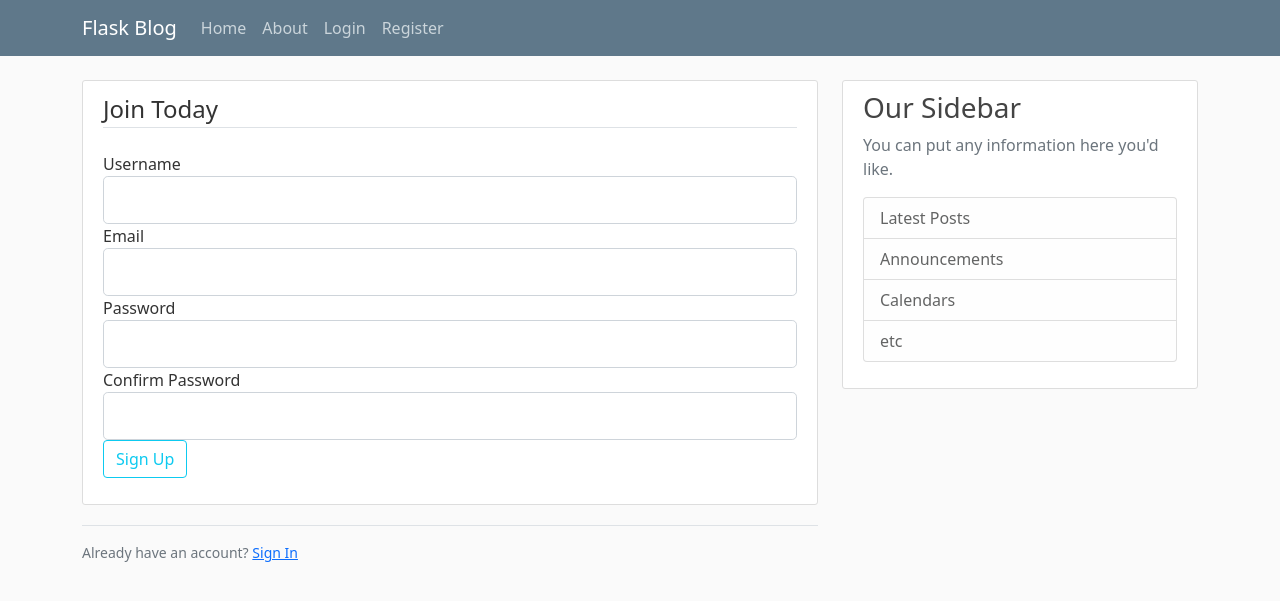
After one commit to reshaniflorent/programimiAvancuar, a Flask app: page /register in a window 1280 px wide. The commit adds this page. Shown: the top 601 px of the page. Run offline with Flask 2, Linux system fonts and the light colour scheme.

Commit message:
added login and signup forms and implemented the form dot py and added routes to layout form the pages

```diff
--- a/flaskblog.py
+++ b/flaskblog.py
@@ -1,5 +1,8 @@
-from flask import Flask, render_template, url_for
+from flask import Flask, render_template, url_for, flash, redirect
+from forms import RegistrationForm, LoginForm
 app = Flask(__name__)
+
+app.config['SECRET_KEY'] = 'd97b2c7c3d70e2d7b6fdc60a3d504de7'
 
 posts = [
     {
@@ -25,5 +28,26 @@ def home():
 def about():
     return render_template('about.html',title='About')
 
+@app.route("/register", methods=['GET', 'POST'])
+def register():
+    form = RegistrationForm()
+    if form.validate_on_submit():
+        flash(f'Account Created for {form.username.data}!','success')
+        return redirect(url_for('home'))
+
+    return render_template('register.html', title='Register', form=form)
+
+@app.route("/login", methods=['GET', 'POST'])
+def login():
+    form = LoginForm()
+    if form.validate_on_submit():
+        if form.email.data == 'admin@blog.com' and form.password.data == 'password':
+            flash('You have been logged in!', 'success')
+            return redirect(url_for('home'))
+        else:
+            flash('Login unsuccessful please check your username', 'danger')
+    return render_template('login.html', title='Login', form=form)
+
+
 if __name__ == '__main__':
     app.run(debug=True)
--- /dev/null
+++ b/forms.py
@@ -0,0 +1,25 @@
+from flask_wtf import FlaskForm
+from wtforms import StringField, PasswordField, SubmitField, BooleanField
+from wtforms.validators import DataRequired, Length, Email, EqualTo
+
+
+
+class RegistrationForm(FlaskForm):
+    username =  StringField('Username',
+                validators=[DataRequired(),Length(min=2,max=20)])
+    email = StringField('Email',
+                        validators=[DataRequired(),Email()])
+    password = PasswordField('Password',
+                        validators=[DataRequired()])
+    confirm_password = PasswordField('Confirm Password',
+                        validators=[DataRequired(), EqualTo('password')])
+    submit = SubmitField('Sign Up')
+
+
+class LoginForm(FlaskForm):
+    email = StringField('Email',
+                        validators=[DataRequired(),Email()])
+    password = PasswordField('Password',
+                        validators=[DataRequired()])
+    remember = BooleanField('Remember Me')
+    submit = SubmitField('Login')
--- a/templates/layout.html
+++ b/templates/layout.html
@@ -22,13 +22,13 @@
                 </button>
                 <div class="collapse navbar-collapse" id="navbarToggle">
                   <div class="navbar-nav mr-auto">
-                    <a class="nav-item nav-link" href="/">Home</a>
-                    <a class="nav-item nav-link" href="/about">About</a>
+                    <a class="nav-item nav-link" href="{{url_for('home')}}">Home</a>
+                    <a class="nav-item nav-link" href="{{url_for('about')}}">About</a>
                   </div>
                   <!-- Navbar Right Side -->
                   <div class="navbar-nav">
-                    <a class="nav-item nav-link" href="/login">Login</a>
-                    <a class="nav-item nav-link" href="/register">Register</a>
+                    <a class="nav-item nav-link" href="{{url_for('login')}}">Login</a>
+                    <a class="nav-item nav-link" href="{{url_for('register')}}">Register</a>
                   </div>
                 </div>
               </div>
@@ -37,6 +37,15 @@
           <main role="main" class="container">
             <div class="row">
               <div class="col-md-8">
+                {% with messages = get_flashed_messages(with_categories=true)%}
+                    {% if messages%}
+                        {%for category, message in messages%}
+                          <div class="alert alert-{{category}}">
+                              {{message}}
+                          </div>
+                        {%endfor%}
+                    {%endif%}
+                {%endwith%}
                 {% block content %}{% endblock %}
               </div>
               <div class="col-md-4">
--- /dev/null
+++ b/templates/register.html
@@ -0,0 +1,77 @@
+{% extends "layout.html" %}
+{% block content %}
+        <div class="content-section">
+            <form method="POST" action="">
+                    {{form.hidden_tag()}}
+                    <fieldset class="form-group">
+                            <legend class="border-bottom mb-4">
+                                Join Today
+                            </legend>
+                            <div class="form-group">
+                                {{ form.username.label(class="form-control-label") }}
+
+                                {%if form.username.errors %}
+                                {{ form.username(class="form-control form-control-lg is-invalid ") }}
+                                    <div class="invalid-feedback">
+                                        {% for error in form.username.errors%}
+                                            <span>{{error}}</span>
+                                        {%endfor%}
+                                    </div>
+                                {%else%}
+                                    {{ form.username(class="form-control form-control-lg ") }}
+                                {%endif%}
+
+
+
+                            </div>
+                            <div class="form-group">
+                                {{ form.email.label(class="form-control-label") }}
+                                {%if form.email.errors %}
+                                {{ form.email(class="form-control form-control-lg is-invalid ") }}
+                                    <div class="invalid-feedback">
+                                        {% for error in form.email.errors%}
+                                            <span>{{error}}</span>
+                                        {%endfor%}
+                                    </div>
+                                {%else%}
+                                    {{ form.email(class="form-control form-control-lg ") }}
+                                {%endif%}
+                            </div>
+                            <div class="form-group">
+                                {{ form.password.label(class="form-control-label") }}
+                                {%if form.password.errors %}
+                                {{ form.password(class="form-control form-control-lg is-invalid ") }}
+                                    <div class="invalid-feedback">
+                                        {% for error in form.password.errors%}
+                                            <span>{{error}}</span>
+                                        {%endfor%}
+                                    </div>
+                                {%else%}
+                                    {{ form.password(class="form-control form-control-lg ") }}
+                                {%endif%}
+                            </div>
+                            <div class="form-group">
+                                {{ form.confirm_password.label(class="form-control-label") }}
+                                {%if form.confirm_password.errors %}
+                                {{ form.confirm_password(class="form-control form-control-lg is-invalid ") }}
+                                    <div class="invalid-feedback">
+                                        {% for error in form.confirm_password.errors%}
+                                            <span>{{error}}</span>
+                                        {%endfor%}
+                                    </div>
+                                {%else%}
+                                    {{ form.confirm_password(class="form-control form-control-lg ") }}
+                                {%endif%}
+                            </div>
+                    </fieldset>
+                    <div class="form-group">
+                        {{form.submit(class="btn btn-outline-info")}}
+                    </div>
+            </form>
+        </div>
+        <div class="border-top pt-3">
+            <small class="text-muted">
+                Already have an account? <a class="ml-2" href="{{url_for('login')}}">Sign In</a>
+            </small>
+        </div>
+{% endblock content%}
```
Also changed, not shown: templates/login.html (added, +55 -0 lines).
